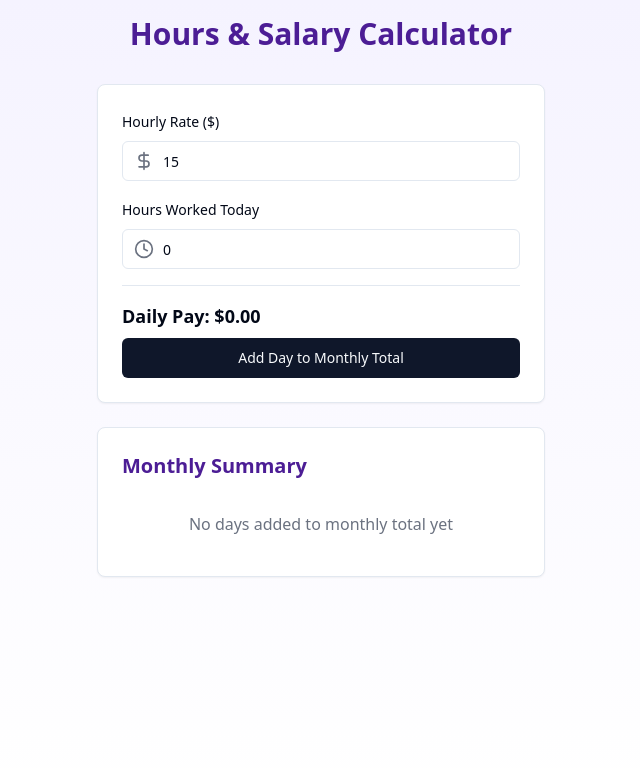
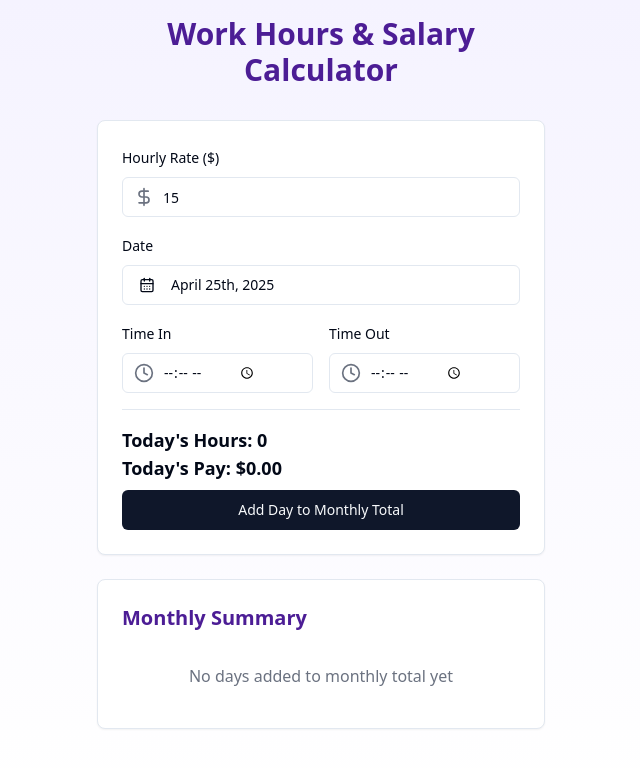
Before and after one commit to joyanta86/handy-restaurant-helper, a React (Vite) app: page / in a window 1280 px wide. Shown: the top 768 px of the page, without its empty margins (319-959 px from the left). Built offline with nearby package versions, Linux system fonts and the light colour scheme.

Commit message:
Add time tracking and calculation features
Implement time tracking, hourly rate, and monthly/daily pay calculations.

```diff
--- a/src/components/RestaurantCalculator.tsx
+++ b/src/components/RestaurantCalculator.tsx
@@ -4,38 +4,72 @@ import { Card } from "@/components/ui/card";
 import { Input } from "@/components/ui/input";
 import { Label } from "@/components/ui/label";
 import { Button } from "@/components/ui/button";
-import { Clock, DollarSign } from "lucide-react";
+import { Calendar } from "@/components/ui/calendar";
+import { format } from "date-fns";
+import { Clock, DollarSign, CalendarDays } from "lucide-react";
+import { Popover, PopoverContent, PopoverTrigger } from "@/components/ui/popover";
+import { cn } from "@/lib/utils";
+
+type WorkDay = {
+  date: Date;
+  timeIn: string;
+  timeOut: string;
+  hoursWorked: number;
+  earnings: number;
+};
 
 export const RestaurantCalculator = () => {
   const [hourlyRate, setHourlyRate] = useState<number>(15);
-  const [hoursWorked, setHoursWorked] = useState<number>(0);
-  const [monthlyHours, setMonthlyHours] = useState<number[]>([]);
+  const [selectedDate, setSelectedDate] = useState<Date>(new Date());
+  const [timeIn, setTimeIn] = useState<string>("");
+  const [timeOut, setTimeOut] = useState<string>("");
+  const [monthlyWorkDays, setMonthlyWorkDays] = useState<WorkDay[]>([]);
 
-  const calculateDailyPay = () => {
-    return (hourlyRate * hoursWorked).toFixed(2);
-  };
+  const calculateHoursWorked = (timeIn: string, timeOut: string): number => {
+    if (!timeIn || !timeOut) return 0;
 
-  const calculateMonthlyPay = () => {
-    const totalHours = monthlyHours.reduce((sum, hours) => sum + hours, 0);
-    return (hourlyRate * totalHours).toFixed(2);
+    const [inHours, inMinutes] = timeIn.split(':').map(Number);
+    const [outHours, outMinutes] = timeOut.split(':').map(Number);
+
+    const totalMinutes = (outHours * 60 + outMinutes) - (inHours * 60 + inMinutes);
+    return Math.round((totalMinutes / 60) * 100) / 100;
   };
 
   const handleAddDay = () => {
+    const hoursWorked = calculateHoursWorked(timeIn, timeOut);
     if (hoursWorked > 0) {
-      setMonthlyHours([...monthlyHours, hoursWorked]);
-      setHoursWorked(0);
+      const earnings = hoursWorked * hourlyRate;
+      const newWorkDay: WorkDay = {
+        date: selectedDate,
+        timeIn,
+        timeOut,
+        hoursWorked,
+        earnings
+      };
+
+      setMonthlyWorkDays([...monthlyWorkDays, newWorkDay]);
+      setTimeIn("");
+      setTimeOut("");
     }
   };
 
+  const calculateMonthlyTotals = () => {
+    const totalHours = monthlyWorkDays.reduce((sum, day) => sum + day.hoursWorked, 0);
+    const totalEarnings = monthlyWorkDays.reduce((sum, day) => sum + day.earnings, 0);
+    return { totalHours, totalEarnings };
+  };
+
   const handleClearMonth = () => {
-    setMonthlyHours([]);
+    setMonthlyWorkDays([]);
   };
+
+  const { totalHours, totalEarnings } = calculateMonthlyTotals();
 
   return (
     <div className="min-h-screen bg-gradient-to-b from-violet-50 to-white p-4">
       <div className="max-w-md mx-auto space-y-6">
         <h1 className="text-3xl font-bold text-center text-violet-900 mb-8">
-          Hours & Salary Calculator
+          Work Hours & Salary Calculator
         </h1>
 
         <Card className="p-6">
@@ -55,26 +89,72 @@ export const RestaurantCalculator = () => {
             </div>
 
             <div className="space-y-2">
-              <Label htmlFor="hoursWorked">Hours Worked Today</Label>
+              <Label>Date</Label>
+              <Popover>
+                <PopoverTrigger asChild>
+                  <Button
+                    variant={"outline"}
+                    className={cn(
+                      "w-full justify-start text-left font-normal",
+                      !selectedDate && "text-muted-foreground"
+                    )}
+                  >
+                    <CalendarDays className="mr-2 h-4 w-4" />
+                    {selectedDate ? format(selectedDate, "PPP") : <span>Pick a date</span>}
+                  </Button>
+                </PopoverTrigger>
+                <PopoverContent className="w-auto p-0" align="start">
+                  <Calendar
+                    mode="single"
+                    selected={selectedDate}
+                    onSelect={(date) => setSelectedDate(date || new Date())}
+                    initialFocus
+                    className={cn("p-3 pointer-events-auto")}
+                  />
+                </PopoverContent>
+              </Popover>
+            </div>
+
+            <div className="grid grid-cols-2 gap-4">
+              <div className="space-y-2">
+                <Label htmlFor="timeIn">Time In</Label>
                 <div className="relative">
                   <Clock className="absolute left-3 top-2.5 h-5 w-5 text-gray-500" />
                   <Input
-                  id="hoursWorked"
-                  type="number"
-                  value={hoursWorked}
-                  onChange={(e) => setHoursWorked(Number(e.target.value))}
+                    id="timeIn"
+                    type="time"
+                    value={timeIn}
+                    onChange={(e) => setTimeIn(e.target.value)}
                     className="pl-10"
                   />
                 </div>
               </div>
 
+              <div className="space-y-2">
+                <Label htmlFor="timeOut">Time Out</Label>
+                <div className="relative">
+                  <Clock className="absolute left-3 top-2.5 h-5 w-5 text-gray-500" />
+                  <Input
+                    id="timeOut"
+                    type="time"
+                    value={timeOut}
+                    onChange={(e) => setTimeOut(e.target.value)}
+                    className="pl-10"
+                  />
+                </div>
+              </div>
+            </div>
+
             <div className="pt-4 border-t">
               <div className="text-lg font-semibold">
-                Daily Pay: ${calculateDailyPay()}
+                Today's Hours: {calculateHoursWorked(timeIn, timeOut)}
+              </div>
+              <div className="text-lg font-semibold mb-2">
+                Today's Pay: ${(calculateHoursWorked(timeIn, timeOut) * hourlyRate).toFixed(2)}
               </div>
               <Button
                 onClick={handleAddDay}
-                className="w-full mt-2"
+                className="w-full"
               >
                 Add Day to Monthly Total
               </Button>
@@ -85,24 +165,37 @@ export const RestaurantCalculator = () => {
         <Card className="p-6">
           <h2 className="text-xl font-semibold text-violet-900 mb-4">Monthly Summary</h2>
           <div className="space-y-4">
-            {monthlyHours.length > 0 ? (
+            {monthlyWorkDays.length > 0 ? (
               <>
                 <div className="space-y-2">
-                  {monthlyHours.map((hours, index) => (
+                  {monthlyWorkDays.map((workDay, index) => (
                     <div key={index} className="flex justify-between items-center py-2 border-b">
-                      <span>Day {index + 1}: {hours} hours</span>
-                      <span>${(hours * hourlyRate).toFixed(2)}</span>
+                      <div className="space-y-1">
+                        <div className="font-medium">{format(workDay.date, "MMM d, yyyy")}</div>
+                        <div className="text-sm text-gray-500">
+                          {workDay.timeIn} - {workDay.timeOut}
+                        </div>
+                      </div>
+                      <div className="text-right">
+                        <div>{workDay.hoursWorked} hours</div>
+                        <div className="text-violet-600">${workDay.earnings.toFixed(2)}</div>
+                      </div>
                     </div>
                   ))}
                 </div>
                 <div className="pt-4 border-t">
+                  <div className="space-y-2">
                     <div className="text-lg font-semibold">
-                    Monthly Total: ${calculateMonthlyPay()}
+                      Monthly Hours: {totalHours.toFixed(2)}
+                    </div>
+                    <div className="text-lg font-semibold text-violet-600">
+                      Monthly Total: ${totalEarnings.toFixed(2)}
+                    </div>
                   </div>
                   <Button
                     variant="outline"
                     onClick={handleClearMonth}
-                    className="w-full mt-2"
+                    className="w-full mt-4"
                   >
                     Clear Monthly Data
                   </Button>
```
Lines whose indentation alone changed are shown as unchanged.
